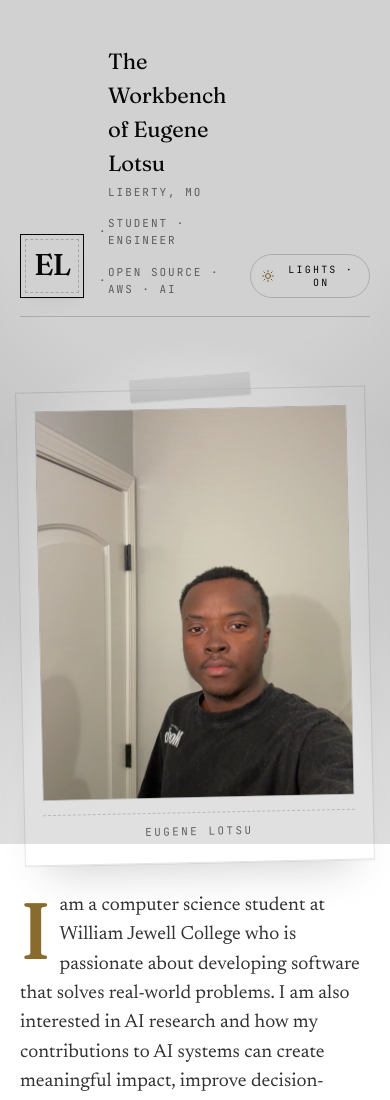
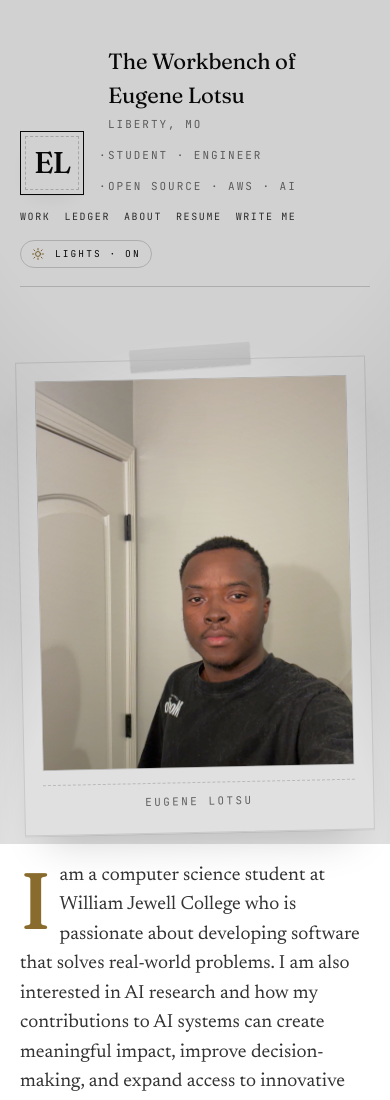
Before and after one commit to lotsueugene/portfolio_lotsu, a plain HTML site: page index.html in a window 390 px wide. Shown: the top 1100 px of the page. Drawn offline with Linux system fonts and the light colour scheme.

Commit message:
update: enhance responsive design for masthead and update meta tags for SEO

```diff
--- a/assets/styles.css
+++ b/assets/styles.css
@@ -228,8 +228,34 @@ a  { color: inherit; text-decoration: none; }
 [data-theme="dark"] .lights .label-on  { display: none; }
 [data-theme="dark"] .lights .label-off { display: inline; }
 
-@media (max-width: 720px) {
-  .nav { display: none; }
+@media (max-width: 820px) {
+  .masthead {
+    grid-template-columns: auto 1fr;
+    grid-template-areas:
+      "monogram title"
+      "nav nav";
+    row-gap: 14px;
+  }
+  .masthead .monogram { grid-area: monogram; }
+  .masthead-title { grid-area: title; }
+  .masthead-right {
+    grid-area: nav;
+    justify-content: space-between;
+    flex-wrap: wrap;
+    width: 100%;
+    gap: 12px;
+  }
+  .nav {
+    flex: 1 1 auto;
+    flex-wrap: wrap;
+    gap: 14px 16px;
+    font-size: 10px;
+    letter-spacing: .16em;
+  }
+}
+@media (max-width: 480px) {
+  .nav { gap: 10px 14px; }
+  .lights { padding: 6px 10px; font-size: 9.5px; }
 }
 
 /* ───────────────────────── Hero ───────────────────────── */
--- a/index.html
+++ b/index.html
@@ -4,7 +4,22 @@
   <meta charset="utf-8" />
   <meta name="viewport" content="width=device-width, initial-scale=1, viewport-fit=cover" />
   <title>Eugene's Archive</title>
-  <meta name="description" content="A working archive of projects, experiences, and artefacts, pinned to the wall." />
+  <meta name="description" content="A working archive of projects, experiences, and artefacts by Eugene Lotsu." />
+  <meta name="author" content="Eugene Lotsu" />
+  <meta name="theme-color" content="#0a0a0a" />
+
+  <meta property="og:type" content="website" />
+  <meta property="og:title" content="Eugene Lotsu — Atelier & Archive" />
+  <meta property="og:description" content="A working archive of projects, experiences, and artefacts by Eugene Lotsu." />
+  <meta property="og:image" content="./assets/og/og-image.png" />
+  <meta property="og:image:width" content="1200" />
+  <meta property="og:image:height" content="630" />
+  <meta property="og:image:alt" content="Eugene Lotsu — Atelier & Archive" />
+
+  <meta name="twitter:card" content="summary_large_image" />
+  <meta name="twitter:title" content="Eugene Lotsu — Atelier & Archive" />
+  <meta name="twitter:description" content="A working archive of projects, experiences, and artefacts by Eugene Lotsu." />
+  <meta name="twitter:image" content="./assets/og/og-image.png" />
 
   <link rel="preconnect" href="https://fonts.googleapis.com" />
   <link rel="preconnect" href="https://fonts.gstatic.com" crossorigin />
```
